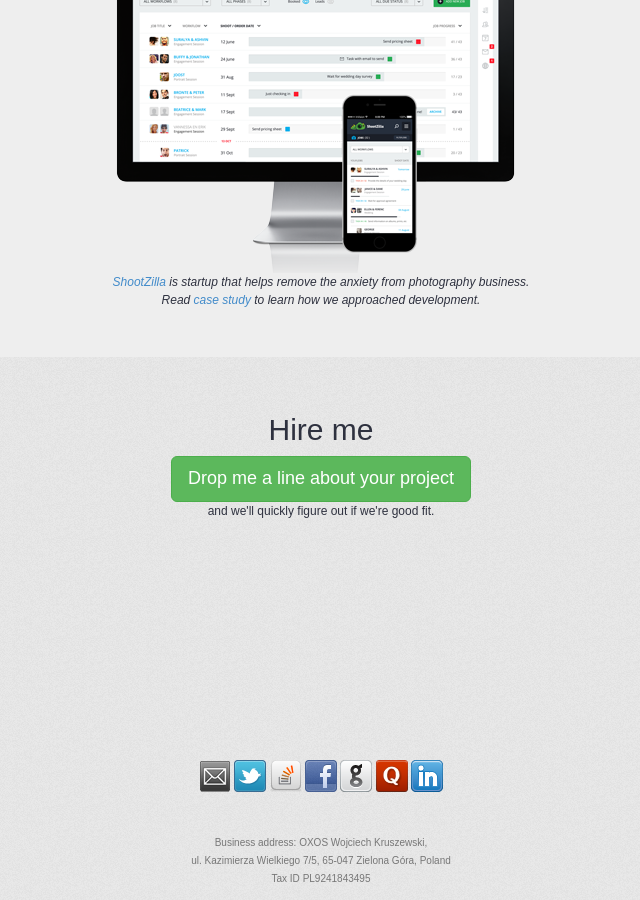
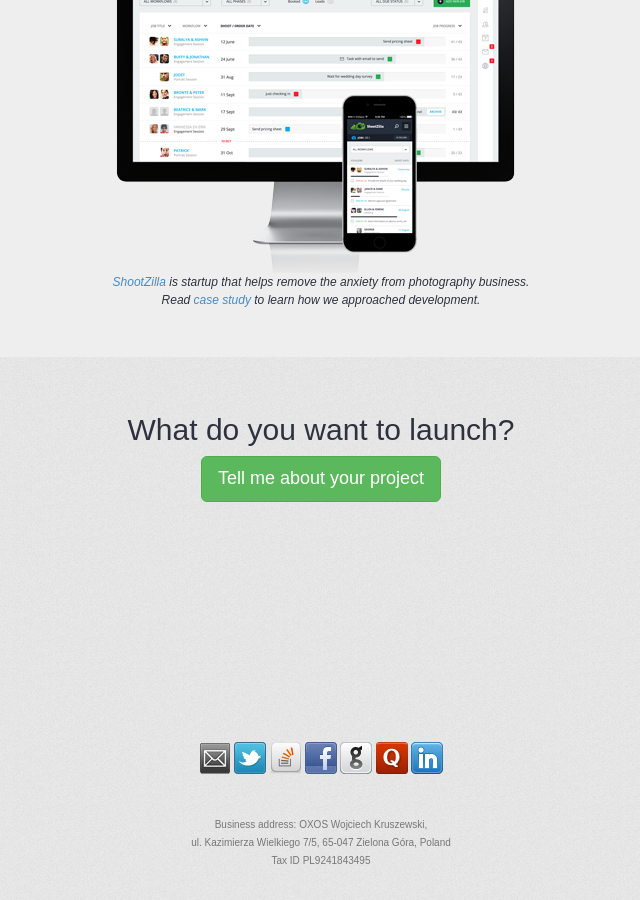
Before and after one commit to WojtekKruszewski/WojtekKruszewski.github.io, a Jekyll site: the page built from index.html, in a window 1280 px wide and 900 px high, scrolled down 1074 px. Shown: the whole window, without its empty margins (319-959 px from the left). Built offline with Jekyll 4.4.1, drawn with Linux system fonts in a browser that asks for light colours.

Commit message:
Update call to action

```diff
--- a/index.html
+++ b/index.html
@@ -76,10 +76,9 @@ body_class: home
 
 <div class="container">
 <div id='call_to_action'>
-  <h2>Hire me</h2>
+  <h2>What do you want to launch?</h2>
   <p>
-    <a class='btn btn-success btn-lg' href='mailto:wojtek@kruszewski.com?subject=Hey I wanted to tell you about my project'>Drop me a line about your project</a>
-    <br> and we'll quickly figure out if we're good fit.
+    <a class='btn btn-success btn-lg' href='mailto:wojtek@kruszewski.com?subject=Hey I wanted to tell you about my project'>Tell me about your project</a>
   </p>
 </div>
 <div id='noise'>
```
